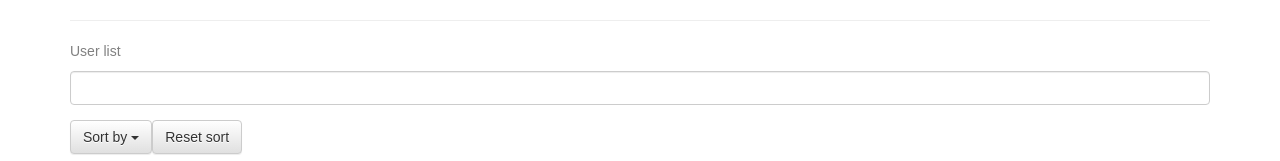
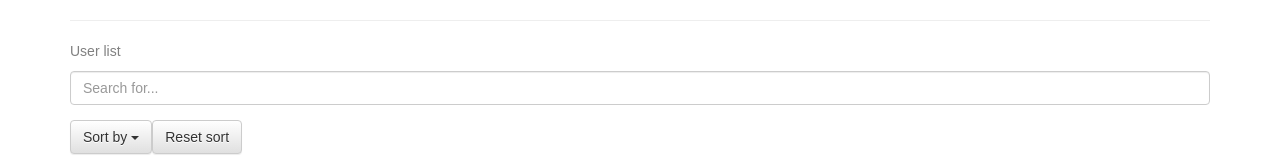
Before and after one commit to infoshareacademy/jfdz4-nietutejsi-app, a React (Create React App) app: page / in a window 1280 px wide. Shown: the top 161 px of the page. Built offline with nearby package versions, Linux system fonts and the light colour scheme.

Commit message:
added placeholder text to search input

```diff
--- a/src/UserList.js
+++ b/src/UserList.js
@@ -73,6 +73,7 @@ class UserList extends React.Component {
             <p style={{color: 'grey'}}>User list</p>
             <FormGroup>
               <FormControl
+                placeholder="Search for..."
                 onChange={this.handleSearchUpdate}
               />
             </FormGroup>
```
